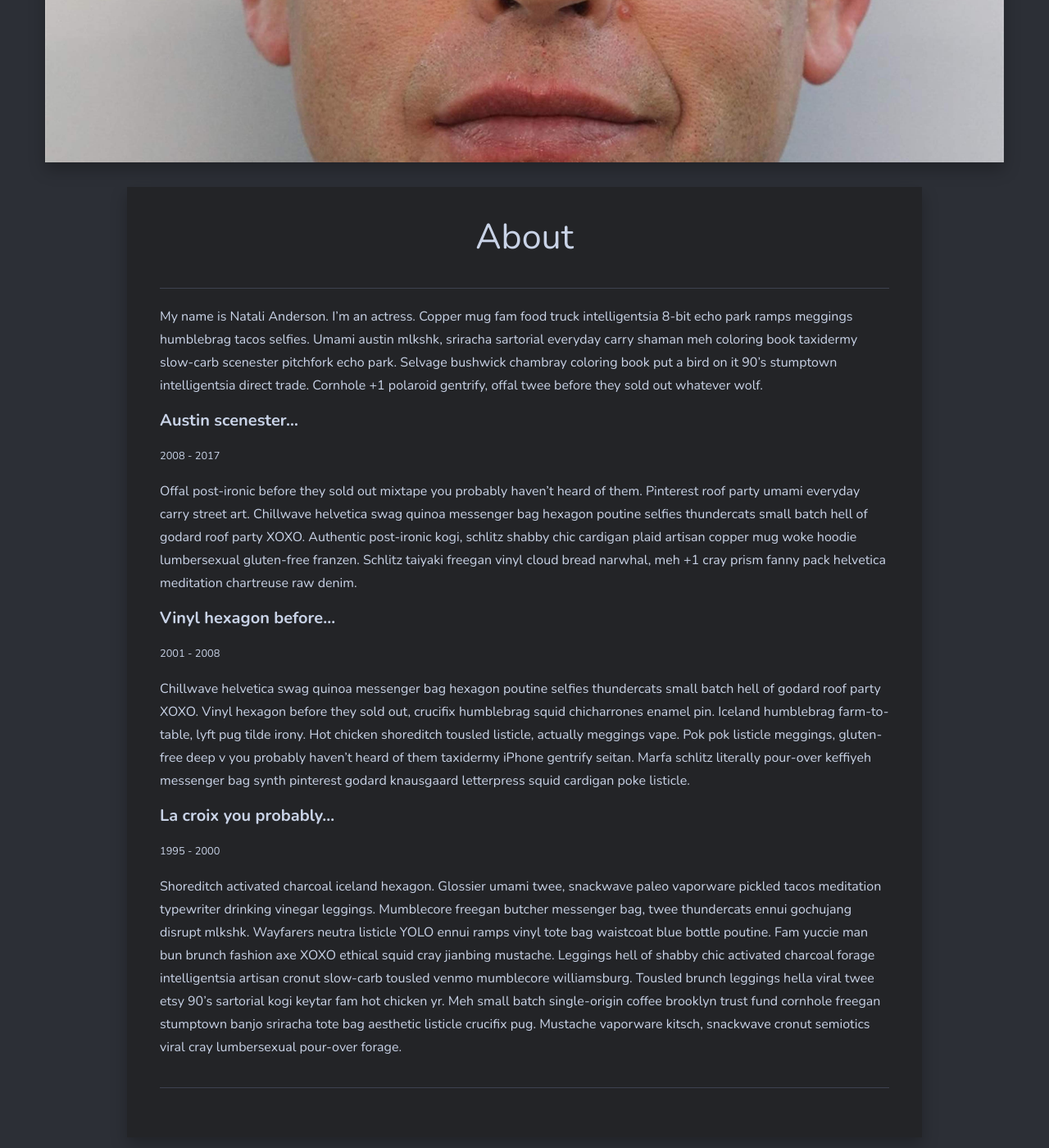
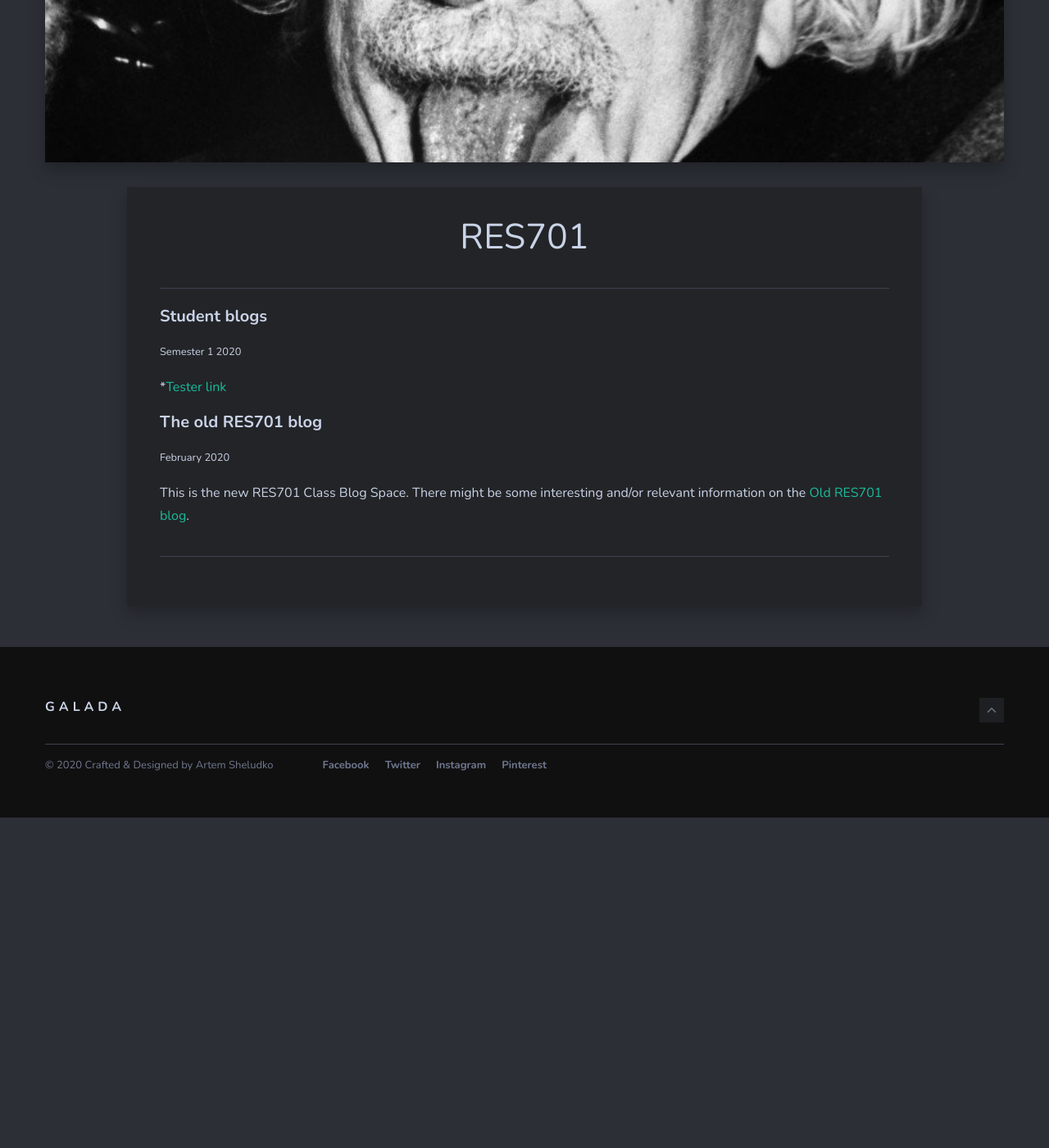
Before and after one commit to larsoliverdam/nmit, a Jekyll site: the page built from _pages/about.md, in a window 1280 px wide and 1400 px high, scrolled down 497 px. Shown: the whole window at 82% size. Built offline with Jekyll 4.4.1, drawn with Linux system fonts in a browser that asks for light colours; nearby versions of some CDN libraries; after the commit the page ends 1494 px from its top, so only the background shows below that.

Commit message:
1st version of the new RES701 page

```diff
--- a/_pages/about.md
+++ b/_pages/about.md
@@ -1,24 +1,16 @@
 ---
 layout: page
-title: About
-permalink: /about/
+title: RES701
+permalink: /RES701/
 image: 08.jpg
 ---
 
-My name is Natali Anderson. I'm an actress. Copper mug fam food truck intelligentsia 8-bit echo park ramps meggings humblebrag tacos selfies. Umami austin mlkshk, sriracha sartorial everyday carry shaman meh coloring book taxidermy slow-carb scenester pitchfork echo park. Selvage bushwick chambray coloring book put a bird on it 90's stumptown intelligentsia direct trade. Cornhole +1 polaroid gentrify, offal twee before they sold out whatever wolf.
+#### Student blogs
+<small> Semester 1 2020</small>
 
-#### Austin scenester...
-<small>2008 - 2017</small>
+*[Tester link](https://nmitresearchmethods.wordpress.com/)
 
-Offal post-ironic before they sold out mixtape you probably haven't heard of them. Pinterest roof party umami everyday carry street art. Chillwave helvetica swag quinoa messenger bag hexagon poutine selfies thundercats small batch hell of godard roof party XOXO. Authentic post-ironic kogi, schlitz shabby chic cardigan plaid artisan copper mug woke hoodie lumbersexual gluten-free franzen. Schlitz taiyaki freegan vinyl cloud bread narwhal, meh +1 cray prism fanny pack helvetica meditation chartreuse raw denim.
+#### The old RES701 blog
+<small>February 2020</small>
 
-#### Vinyl hexagon before...
-<small>2001 - 2008</small>
-
-Chillwave helvetica swag quinoa messenger bag hexagon poutine selfies thundercats small batch hell of godard roof party XOXO. Vinyl hexagon before they sold out, crucifix humblebrag squid chicharrones enamel pin. Iceland humblebrag farm-to-table, lyft pug tilde irony.
-Hot chicken shoreditch tousled listicle, actually meggings vape. Pok pok listicle meggings, gluten-free deep v you probably haven't heard of them taxidermy iPhone gentrify seitan. Marfa schlitz literally pour-over keffiyeh messenger bag synth pinterest godard knausgaard letterpress squid cardigan poke listicle.
-
-#### La croix you probably...
-<small>1995 - 2000</small>
-
-Shoreditch activated charcoal iceland hexagon. Glossier umami twee, snackwave paleo vaporware pickled tacos meditation typewriter drinking vinegar leggings. Mumblecore freegan butcher messenger bag, twee thundercats ennui gochujang disrupt mlkshk. Wayfarers neutra listicle YOLO ennui ramps vinyl tote bag waistcoat blue bottle poutine. Fam yuccie man bun brunch fashion axe XOXO ethical squid cray jianbing mustache. Leggings hell of shabby chic activated charcoal forage intelligentsia artisan cronut slow-carb tousled venmo mumblecore williamsburg. Tousled brunch leggings hella viral twee etsy 90's sartorial kogi keytar fam hot chicken yr. Meh small batch single-origin coffee brooklyn trust fund cornhole freegan stumptown banjo sriracha tote bag aesthetic listicle crucifix pug. Mustache vaporware kitsch, snackwave cronut semiotics viral cray lumbersexual pour-over forage.
+This is the new RES701 Class Blog Space. There might be some interesting and/or relevant information on the [Old RES701 blog](https://nmitresearchmethods.wordpress.com/).
```
Also changed, not shown: img/08.jpg.
